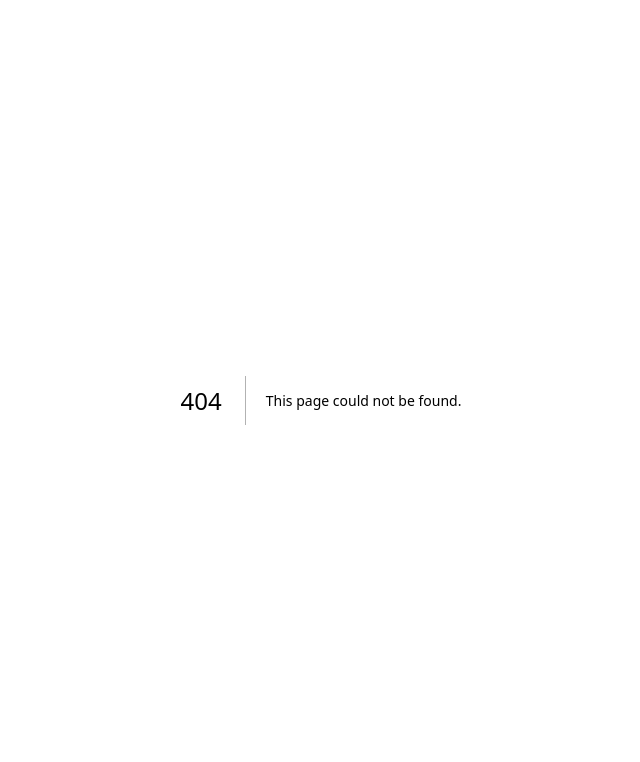
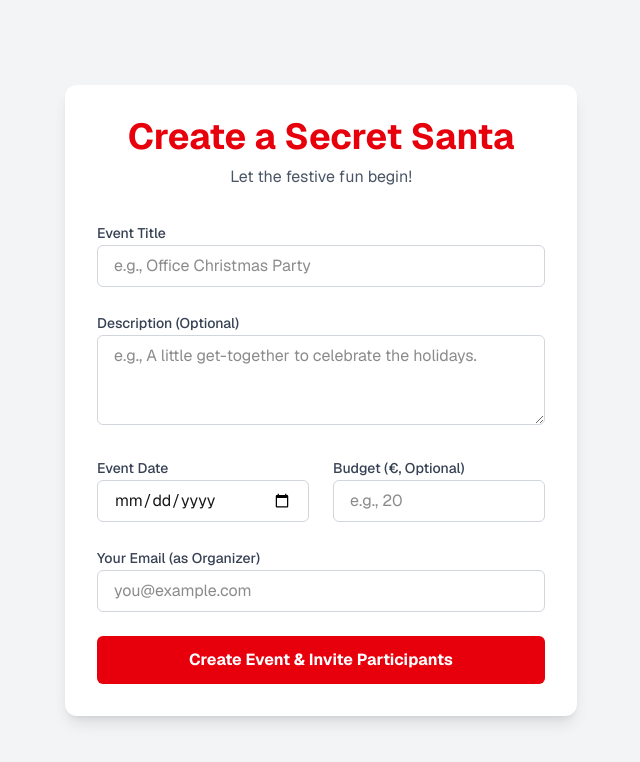
Before and after one commit to Team-3-Ynov/ynov-secret-santa-front-end, a Next.js app: page /secretsanta/create in a window 1280 px wide. Before the commit this address had no page. Shown: the top 762 px of the page, without its empty margins (319-959 px from the left). Built offline with nearby package versions, Linux system fonts and the light colour scheme.

Commit message:
Add CreateSecretSantaPage component and update homepage to include it; update .gitignore to exclude IDE files

```diff
--- a/src/app/page.tsx
+++ b/src/app/page.tsx
@@ -1,65 +1,5 @@
-import Image from "next/image";
+import CreateSecretSantaPage from './secretsanta/create/page';
 
 export default function Home() {
-  return (
-    <div className="flex min-h-screen items-center justify-center bg-zinc-50 font-sans dark:bg-black">
-      <main className="flex min-h-screen w-full max-w-3xl flex-col items-center justify-between py-32 px-16 bg-white dark:bg-black sm:items-start">
-        <Image
-          className="dark:invert"
-          src="/next.svg"
-          alt="Next.js logo"
-          width={100}
-          height={20}
-          priority
-        />
-        <div className="flex flex-col items-center gap-6 text-center sm:items-start sm:text-left">
-          <h1 className="max-w-xs text-3xl font-semibold leading-10 tracking-tight text-black dark:text-zinc-50">
-            To get started, edit the page.tsx file.
-          </h1>
-          <p className="max-w-md text-lg leading-8 text-zinc-600 dark:text-zinc-400">
-            Looking for a starting point or more instructions? Head over to{" "}
-            <a
-              href="https://vercel.com/templates?framework=next.js&utm_source=create-next-app&utm_medium=appdir-template-tw&utm_campaign=create-next-app"
-              className="font-medium text-zinc-950 dark:text-zinc-50"
-            >
-              Templates
-            </a>{" "}
-            or the{" "}
-            <a
-              href="https://nextjs.org/learn?utm_source=create-next-app&utm_medium=appdir-template-tw&utm_campaign=create-next-app"
-              className="font-medium text-zinc-950 dark:text-zinc-50"
-            >
-              Learning
-            </a>{" "}
-            center.
-          </p>
-        </div>
-        <div className="flex flex-col gap-4 text-base font-medium sm:flex-row">
-          <a
-            className="flex h-12 w-full items-center justify-center gap-2 rounded-full bg-foreground px-5 text-background transition-colors hover:bg-[#383838] dark:hover:bg-[#ccc] md:w-[158px]"
-            href="https://vercel.com/new?utm_source=create-next-app&utm_medium=appdir-template-tw&utm_campaign=create-next-app"
-            target="_blank"
-            rel="noopener noreferrer"
-          >
-            <Image
-              className="dark:invert"
-              src="/vercel.svg"
-              alt="Vercel logomark"
-              width={16}
-              height={16}
-            />
-            Deploy Now
-          </a>
-          <a
-            className="flex h-12 w-full items-center justify-center rounded-full border border-solid border-black/[.08] px-5 transition-colors hover:border-transparent hover:bg-black/[.04] dark:border-white/[.145] dark:hover:bg-[#1a1a1a] md:w-[158px]"
-            href="https://nextjs.org/docs?utm_source=create-next-app&utm_medium=appdir-template-tw&utm_campaign=create-next-app"
-            target="_blank"
-            rel="noopener noreferrer"
-          >
-            Documentation
-          </a>
-        </div>
-      </main>
-    </div>
-  );
+  return <CreateSecretSantaPage />;
 }
--- /dev/null
+++ b/src/app/secretsanta/create/page.tsx
@@ -0,0 +1,128 @@
+'use client';
+
+import { useState } from 'react';
+
+export default function CreateSecretSantaPage() {
+  const [title, setTitle] = useState('');
+  const [description, setDescription] = useState('');
+  const [eventDate, setEventDate] = useState('');
+  const [budget, setBudget] = useState('');
+  const [ownerEmail, setOwnerEmail] = useState('');
+
+  const handleSubmit = async (e: React.FormEvent) => {
+    e.preventDefault();
+    // TODO: Connect to backend API
+    console.log({
+      title,
+      description,
+      eventDate,
+      budget: budget ? Number(budget) : undefined,
+      ownerEmail,
+    });
+    // Here you would typically send the data to your backend API
+    // For example:
+    // await fetch('/api/events', {
+    //   method: 'POST',
+    //   headers: { 'Content-Type': 'application/json' },
+    //   body: JSON.stringify({ title, description, eventDate, budget, ownerEmail }),
+    // });
+  };
+
+  return (
+    <div className="min-h-screen bg-gray-100 flex items-center justify-center font-sans">
+      <div className="w-full max-w-lg p-8 space-y-8 bg-white rounded-xl shadow-lg">
+        <div className="text-center">
+          <h1 className="text-4xl font-bold text-red-600">Create a Secret Santa</h1>
+          <p className="mt-2 text-gray-600">Let the festive fun begin!</p>
+        </div>
+        <form onSubmit={handleSubmit} className="space-y-6">
+          <div className="space-y-2">
+            <label htmlFor="title" className="text-sm font-medium text-gray-700">
+              Event Title
+            </label>
+            <input
+              type="text"
+              id="title"
+              name="title"
+              value={title}
+              onChange={(e) => setTitle(e.target.value)}
+              required
+              className="w-full px-4 py-2 border border-gray-300 rounded-md focus:outline-none focus:ring-2 focus:ring-red-500"
+              placeholder="e.g., Office Christmas Party"
+            />
+          </div>
+
+          <div className="space-y-2">
+            <label htmlFor="description" className="text-sm font-medium text-gray-700">
+              Description (Optional)
+            </label>
+            <textarea
+              id="description"
+              name="description"
+              value={description}
+              onChange={(e) => setDescription(e.target.value)}
+              rows={3}
+              className="w-full px-4 py-2 border border-gray-300 rounded-md focus:outline-none focus:ring-2 focus:ring-red-500"
+              placeholder="e.g., A little get-together to celebrate the holidays."
+            />
+          </div>
+
+          <div className="grid grid-cols-1 md:grid-cols-2 gap-6">
+            <div className="space-y-2">
+              <label htmlFor="eventDate" className="text-sm font-medium text-gray-700">
+                Event Date
+              </label>
+              <input
+                type="date"
+                id="eventDate"
+                name="eventDate"
+                value={eventDate}
+                onChange={(e) => setEventDate(e.target.value)}
+                required
+                className="w-full px-4 py-2 border border-gray-300 rounded-md focus:outline-none focus:ring-2 focus:ring-red-500"
+              />
+            </div>
+            <div className="space-y-2">
+              <label htmlFor="budget" className="text-sm font-medium text-gray-700">
+                Budget (€, Optional)
+              </label>
+              <input
+                type="number"
+                id="budget"
+                name="budget"
+                value={budget}
+                onChange={(e) => setBudget(e.target.value)}
+                min="0"
+                className="w-full px-4 py-2 border border-gray-300 rounded-md focus:outline-none focus:ring-2 focus:ring-red-500"
+                placeholder="e.g., 20"
+              />
+            </div>
+          </div>
+
+          <div className="space-y-2">
+            <label htmlFor="ownerEmail" className="text-sm font-medium text-gray-700">
+              Your Email (as Organizer)
+            </label>
+            <input
+              type="email"
+              id="ownerEmail"
+              name="ownerEmail"
+              value={ownerEmail}
+              onChange={(e) => setOwnerEmail(e.target.value)}
+              required
+              className="w-full px-4 py-2 border border-gray-300 rounded-md focus:outline-none focus:ring-2 focus:ring-red-500"
+              placeholder="you@example.com"
+            />
+          </div>
+
+          <button
+            type="submit"
+            className="w-full py-3 px-4 bg-red-600 text-white font-bold rounded-md hover:bg-red-700 focus:outline-none focus:ring-2 focus:ring-offset-2 focus:ring-red-500 transition-colors"
+          >
+            Create Event & Invite Participants
+          </button>
+        </form>
+      </div>
+    </div>
+  );
+}
```
Also changed, not shown: 1 other file (tests, documents, lock files or other folders).
